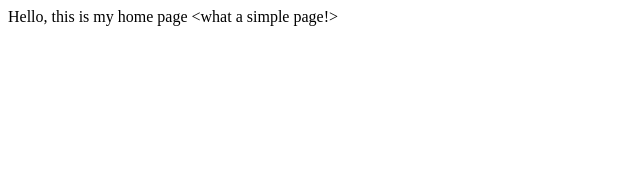
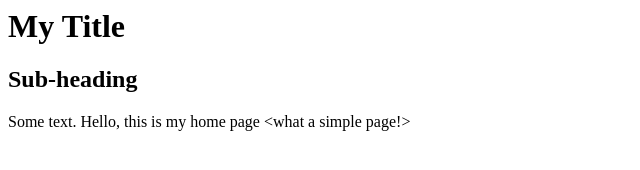
Before and after one commit to josecarlosgt/Web-Design-and-Development, a plain HTML site: page index.html in a window 1280 px wide. Shown: the whole page, without its empty margins (0-640 px from the left). Drawn offline with Linux system fonts and the light colour scheme.

Commit message:
Update index.html

```diff
--- a/index.html
+++ b/index.html
@@ -4,6 +4,11 @@
 		<title>My home page</title>
 	</head>
 	<body>
-    	Hello, this is my home page &lt;what a simple page!&gt;
+		<h1>My Title</h1>
+	    	<h2>Sub-heading</h2>
+		<p>
+			Some text.
+			Hello, this is my home page &lt;what a simple page!&gt;
+		</p>
   	</body>
 </html>
```
